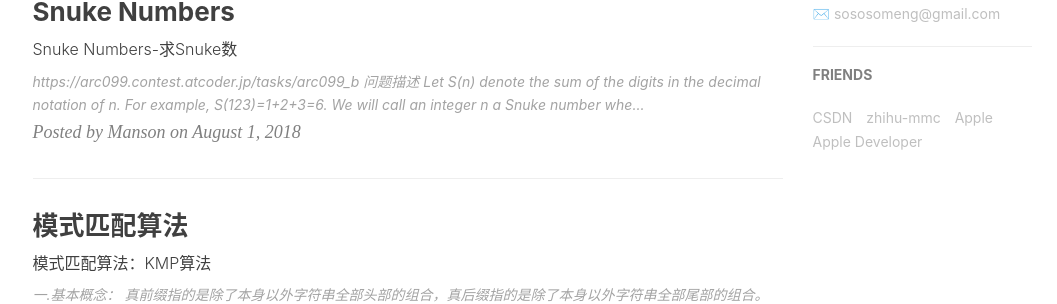
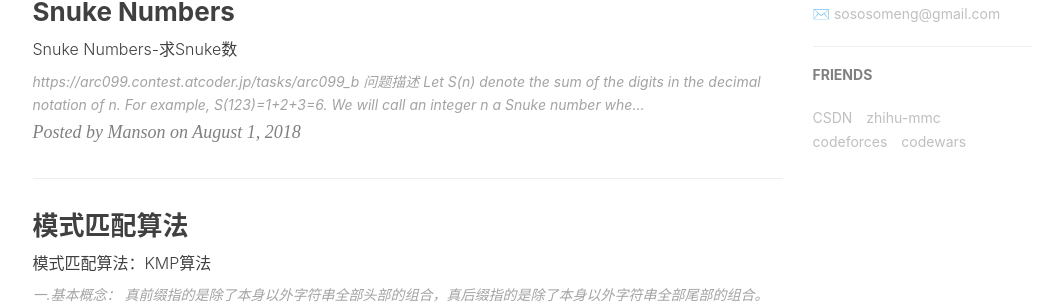
Before and after one commit to MaKaRuiNah/oldblog, a Jekyll site: the page built from index.html, in a window 1280 px wide and 900 px high, scrolled down 983 px. Shown: the part 151-455 px from the top of the window, without its empty margins (135-1192 px from the left). Built offline with Jekyll 4.4.1, drawn with Linux system fonts in a browser that asks for light colours; nearby versions of some CDN libraries; the list of posts is cut into pages by our own code; comment, search, counter and statistics services are not loaded.

Commit message:
Update _config.yml

```diff
--- a/_config.yml
+++ b/_config.yml
@@ -1,7 +1,7 @@
 # Site settings
 title: Manson Blog
 SEOTitle: 孟满成的博客 | Manson Blog
-header-img: img/sh-bg.jpg
+header-img: img/gakki_1.jpg
 email: sososomeng@gmail.com
 description: "Every failure is leading towards success."
 keyword: "MMC, MMC Blog, 孟满成的博客, mengmancheng,sososomeng, Android, python,data science"
@@ -23,7 +23,7 @@ zhihu_username:     meng-man-92-73
 github_username:    MaKaRuiNah
 facebook_username:  meng.mancheng
 csdn_username:   qq_36711003
-#twitter_username:   qiubaiying
+#twitter_username:   mmc
 
 
 
@@ -105,10 +105,10 @@ friends: [
         title: "zhihu-mmc",
         href: "https://www.zhihu.com/people/meng-man-92-73/activities"
     },{
-        title: "Apple",
-        href: "https://apple.com"
+        title: "codeforces",
+        href: "http://codeforces.com/"
     },{
-        title: "Apple Developer",
-        href: "https://developer.apple.com/"
+        title: "codewars",
+        href: "https://www.codewars.com/dashboard"
     }
 ]
```
